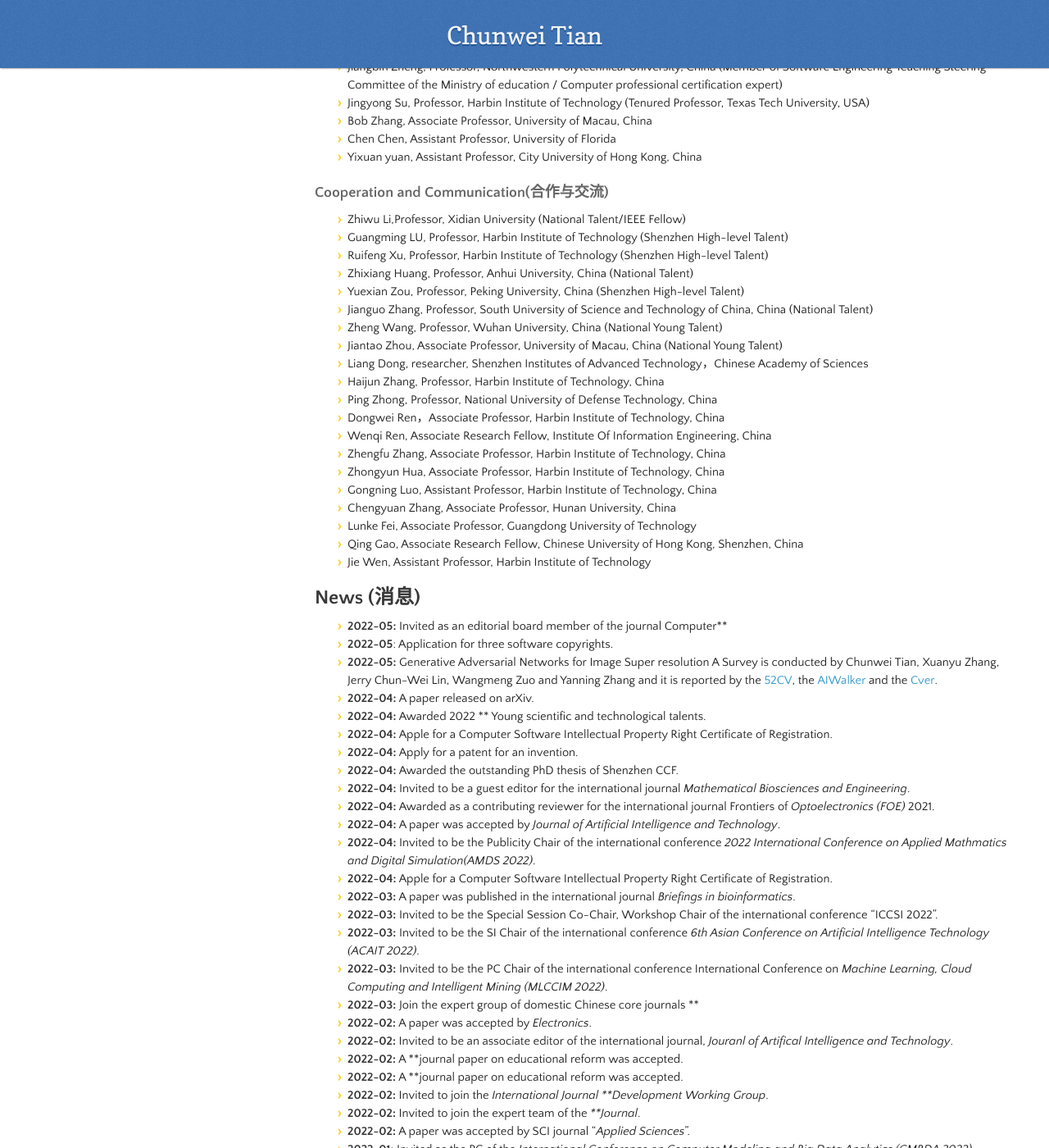
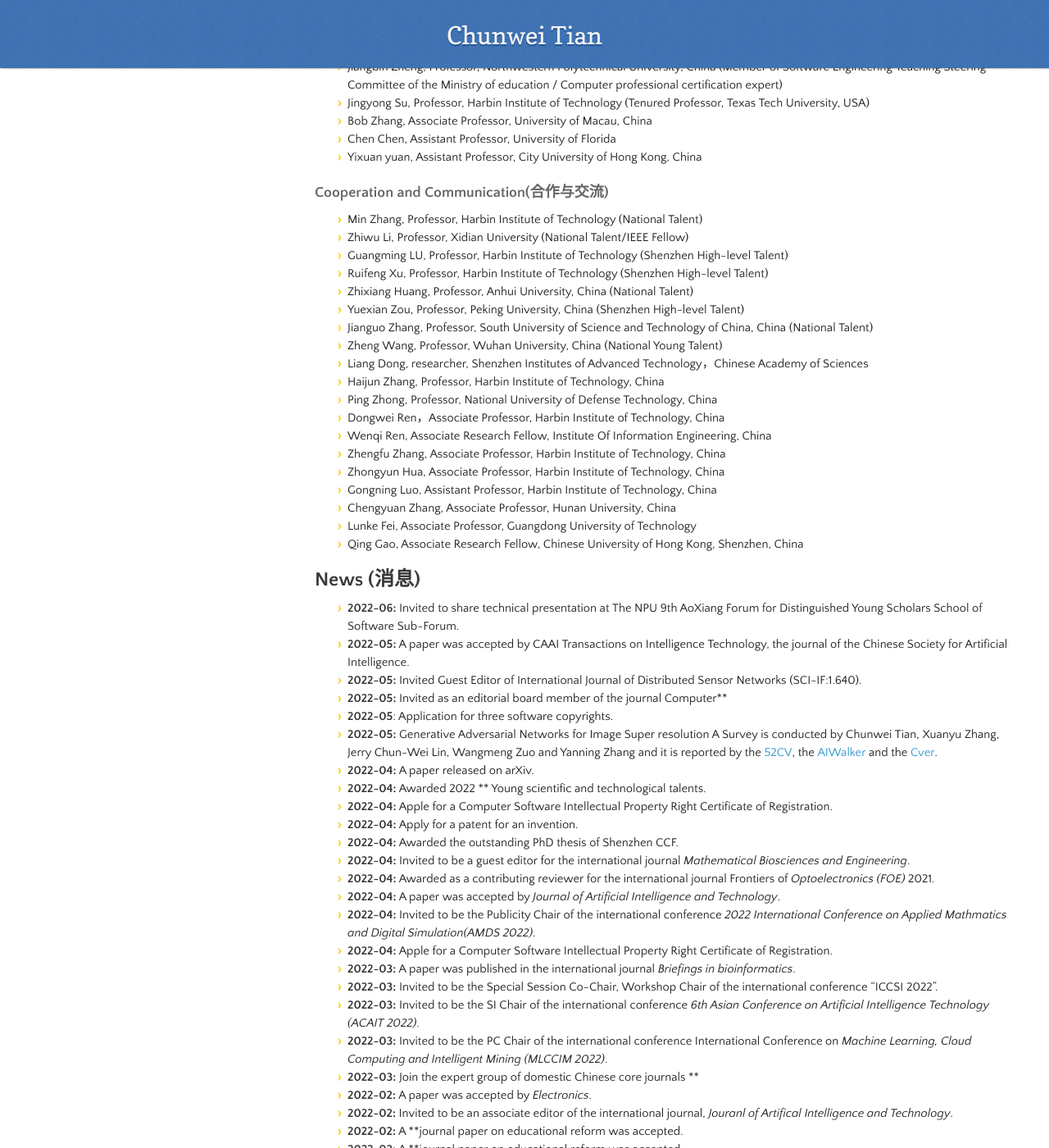
Before and after one commit to hellloxiaotian/hellloxiaotian.github.io, a Jekyll site: the page built from index.md, in a window 1280 px wide and 1400 px high, scrolled down 1806 px. Shown: the whole window at 82% size. Built offline with Jekyll 4.4.1, drawn with Linux system fonts in a browser that asks for light colours; nearby versions of some CDN libraries; our own code applies the rules of GitHub Pages for plain Markdown files; the repository's description, which GitHub fills in, is left out.

Commit message:
Add files via upload

```diff
--- a/index.md
+++ b/index.md
@@ -50,14 +50,14 @@ Major Research Project:  Noise Tolerance Computing and Flexible Low-Level Vision
 
 ### Cooperation and Communication(合作与交流)
 
-- Zhiwu Li,Professor, Xidian University (National Talent/IEEE Fellow)
+- Min Zhang, Professor, Harbin Institute of Technology (National Talent)
+- Zhiwu Li, Professor, Xidian University (National Talent/IEEE Fellow)
 - Guangming LU, Professor, Harbin Institute of Technology (Shenzhen High-level Talent)
 - Ruifeng Xu, Professor, Harbin Institute of Technology (Shenzhen High-level Talent)
 - Zhixiang Huang, Professor, Anhui University, China (National Talent)
 - Yuexian Zou, Professor, Peking University, China (Shenzhen High-level Talent)
 - Jianguo Zhang, Professor, South University of Science and Technology of China, China (National Talent)
 - Zheng Wang, Professor, Wuhan University, China (National Young Talent)
-- Jiantao Zhou, Associate Professor, University of Macau, China (National Young Talent)
 - Liang Dong, researcher, Shenzhen Institutes of Advanced Technology，Chinese Academy of Sciences
 - Haijun Zhang, Professor, Harbin Institute of Technology, China
 - Ping Zhong, Professor, National University of Defense Technology, China
@@ -69,10 +69,12 @@ Major Research Project:  Noise Tolerance Computing and Flexible Low-Level Vision
 - Chengyuan Zhang, Associate Professor, Hunan University, China
 - Lunke Fei, Associate Professor, Guangdong University of Technology
 - Qing Gao, Associate Research Fellow,  Chinese University of Hong Kong, Shenzhen, China
-- Jie Wen, Assistant Professor, Harbin Institute of Technology
 
 ## News (消息)
 
+- **2022-06:** Invited to share technical presentation at The NPU 9th AoXiang Forum for Distinguished Young Scholars School of Software Sub-Forum.
+- **2022-05:** A paper was accepted by CAAI Transactions on Intelligence Technology, the journal of the Chinese Society for Artificial Intelligence.
+- **2022-05:** Invited Guest Editor of International Journal of Distributed Sensor Networks (SCI-IF:1.640).
 - **2022-05:** Invited as an editorial board member of the journal Computer**
 - **2022-05**: Application for three software copyrights.
 - **2022-05:** Generative Adversarial Networks for Image Super resolution A Survey is conducted by Chunwei Tian, Xuanyu Zhang, Jerry Chun-Wei Lin, Wangmeng Zuo and Yanning Zhang and it is reported by the [52CV](https://mp.weixin.qq.com/s/VLH57qUJLYgA8FvDdBccZQ), the [AIWalker](https://mp.weixin.qq.com/s/pinf8xr_Ha_jhrpP-56XoA) and the [Cver](https://arxiv.53yu.com/abs/2204.13620).
```
